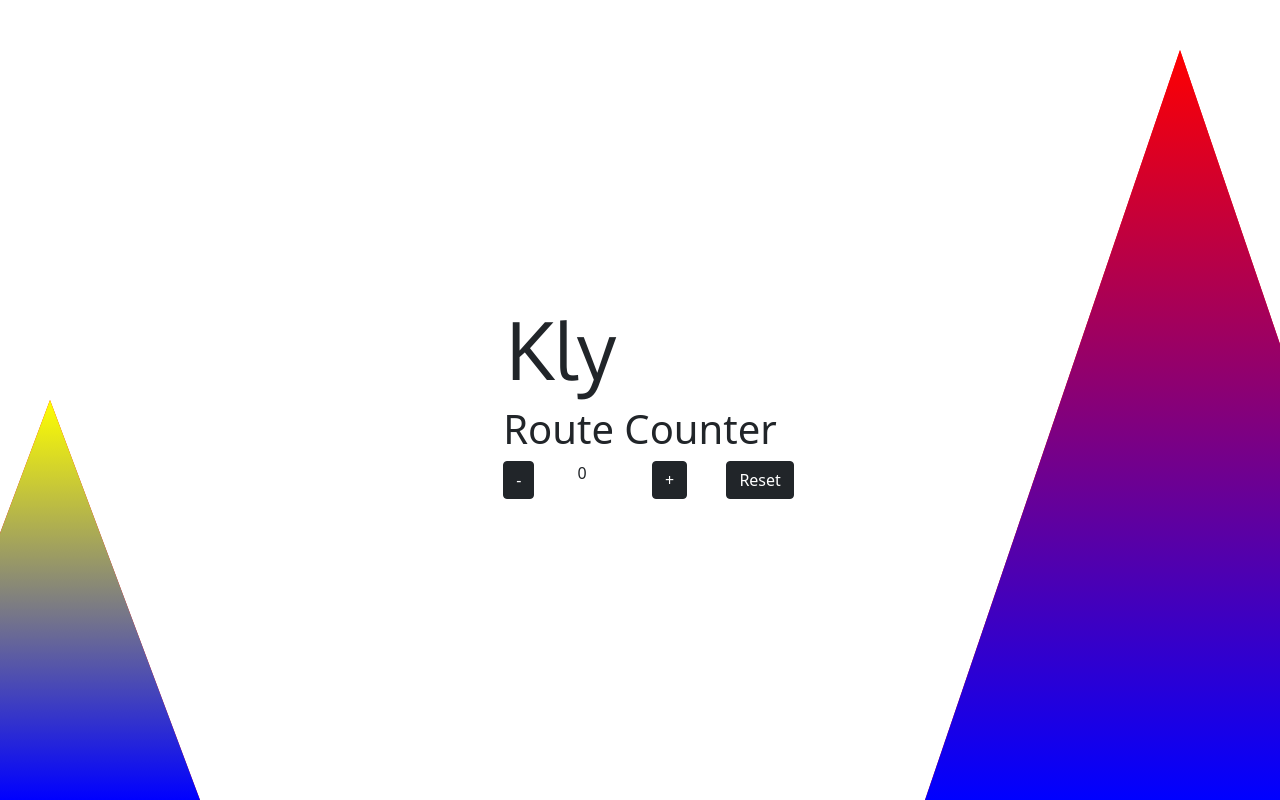
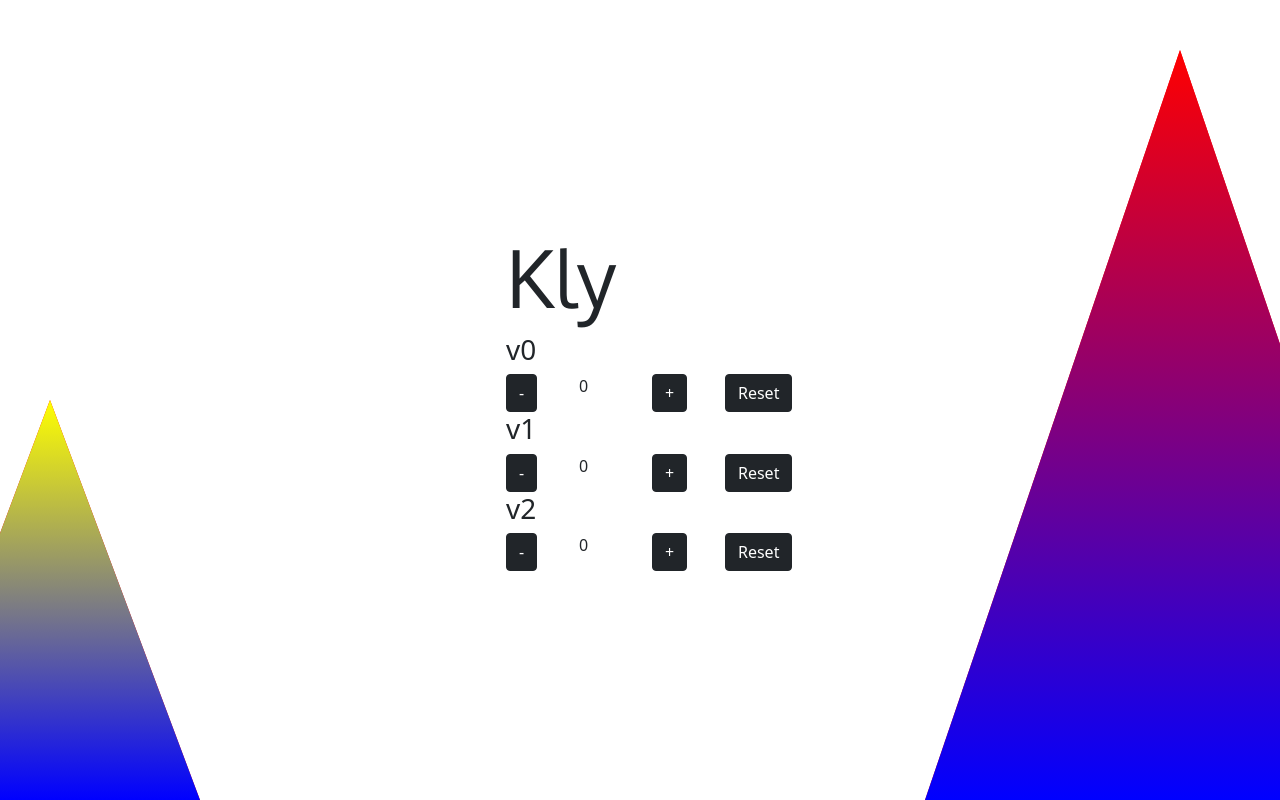
Before and after one commit to dcerniglia/klymur, an Angular app in the folder klymur/: page / in a window 1280 px wide. Shown: the top 800 px of the page. Built offline with nearby package versions, Linux system fonts and the light colour scheme.

Commit message:
added titles/multiple counters

```diff
--- a/klymur/src/app/app.component.html
+++ b/klymur/src/app/app.component.html
@@ -5,6 +5,11 @@
         <h1 class="text-center splash-logo">Kly<span>mur</span></h1>
         <div class="triangle-two"></div>
         <div class="triangle"></div>
+        <h3>v0</h3>
+        <klym-route-counter></klym-route-counter>
+        <h3>v1</h3>
+        <klym-route-counter></klym-route-counter>
+        <h3>v2</h3>
         <klym-route-counter></klym-route-counter>
       </div>
     </div>
--- a/klymur/src/app/components/route-counter/route-counter.component.html
+++ b/klymur/src/app/components/route-counter/route-counter.component.html
@@ -1,7 +1,3 @@
-<div>
-    <h1>Route Counter</h1>
-</div>
-
 <div class="row">
 
     <div class="col-lg-3">
```
